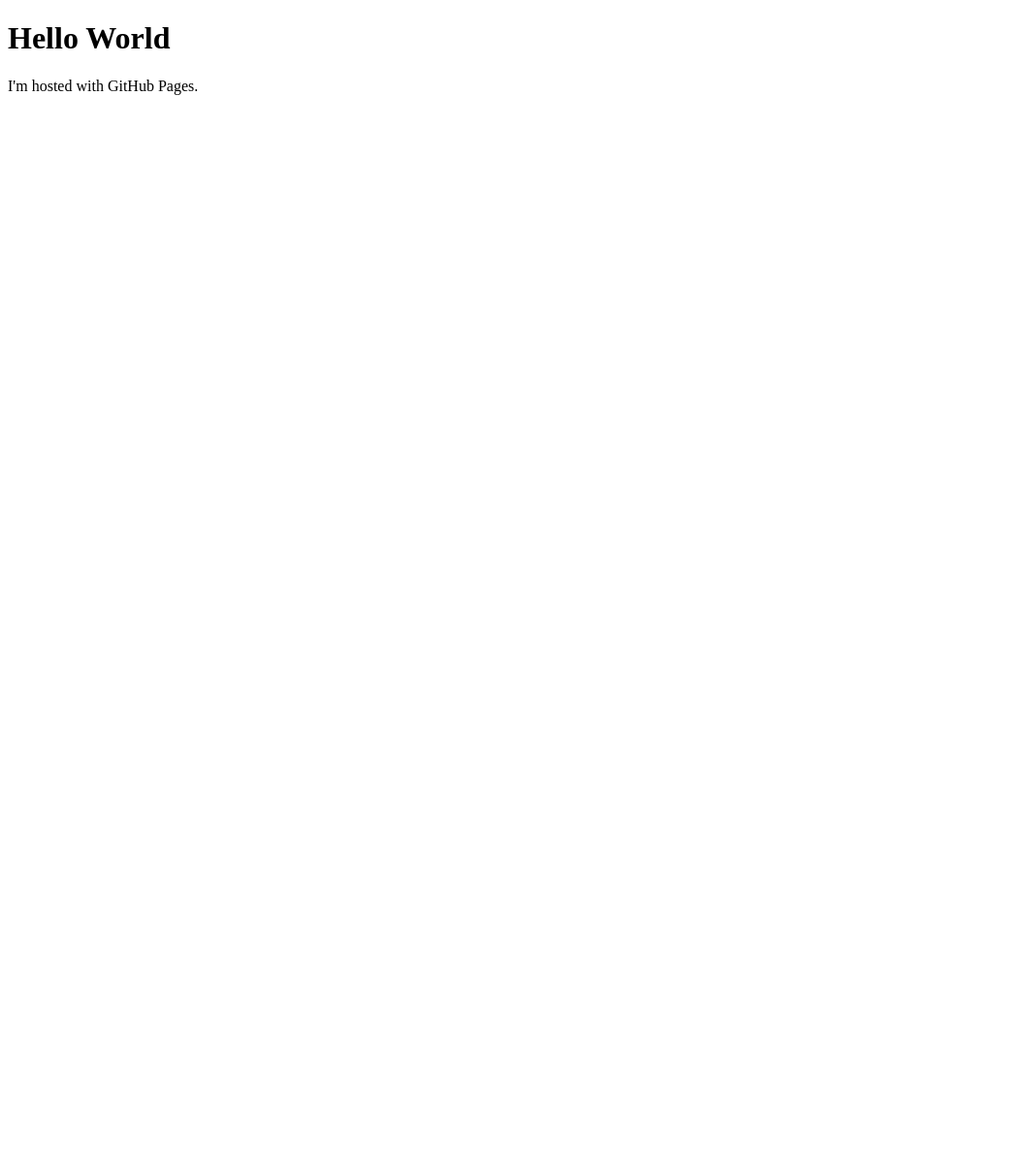
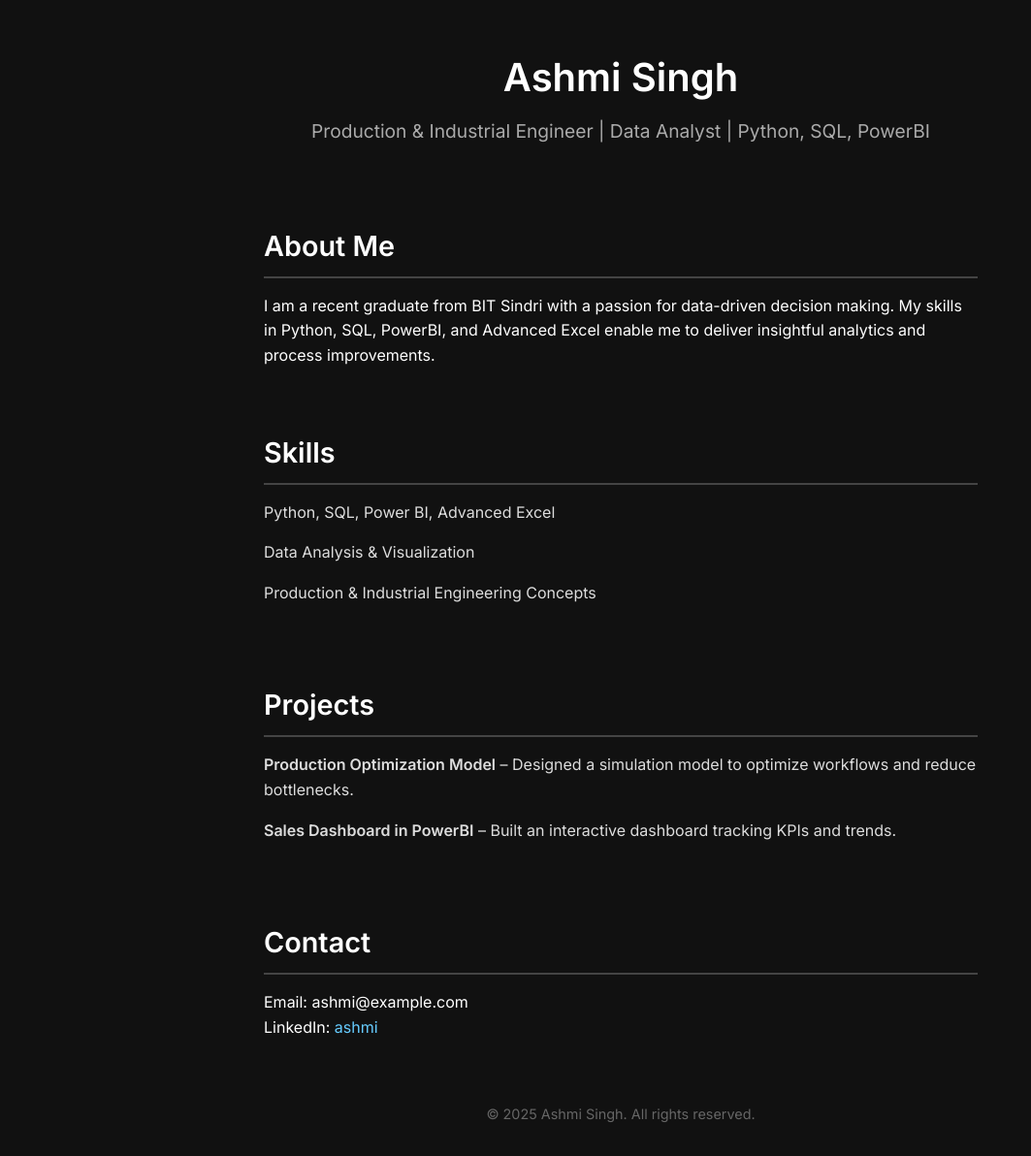
Before and after one commit to ashmisingh/ashmisingh.github.io, a plain HTML site: page index.html in a window 1280 px wide. Shown: the whole page at 97% size, without its empty margins (0-1063 px from the left). Before the commit the page ends 800 px from the top, so only its background shows below. Drawn offline with Linux system fonts and the light colour scheme.

Commit message:
index.html

```diff
--- a/index.html
+++ b/index.html
@@ -1,7 +1,117 @@
 <!DOCTYPE html>
-<html>
+<html lang="en">
+
+<head>
+  <meta charset="UTF-8">
+  <meta name="viewport" content="width=device-width, initial-scale=1.0">
+  <title>Ashmi Singh</title>
+  <link rel="stylesheet" href="https://fonts.googleapis.com/css2?family=Inter:wght@400;600&display=swap">
+  <style>
+    * {
+      margin: 0;
+      padding: 0;
+      box-sizing: border-box;
+      font-family: 'Inter', sans-serif;
+    }
+
+    body {
+      background-color: #111;
+      color: #fff;
+      line-height: 1.6;
+    }
+
+    header {
+      padding: 3rem 2rem;
+      text-align: center;
+    }
+
+    header h1 {
+      font-size: 2.5rem;
+      font-weight: 600;
+    }
+
+    header p {
+      font-size: 1.2rem;
+      color: #aaa;
+      margin-top: 0.5rem;
+    }
+
+    .section {
+      padding: 2rem;
+      max-width: 800px;
+      margin: 0 auto;
+    }
+
+    .section h2 {
+      font-size: 1.8rem;
+      margin-bottom: 1rem;
+      border-bottom: 2px solid #444;
+      padding-bottom: 0.5rem;
+    }
+
+    .section ul {
+      list-style: none;
+    }
+
+    .section ul li {
+      margin-bottom: 1rem;
+      color: #ddd;
+    }
+
+    footer {
+      text-align: center;
+      padding: 2rem;
+      font-size: 0.9rem;
+      color: #666;
+    }
+
+    a {
+      color: #66ccff;
+      text-decoration: none;
+    }
+
+    a:hover {
+      text-decoration: underline;
+    }
+  </style>
+</head>
+
 <body>
-<h1>Hello World</h1>
-<p>I'm hosted with GitHub Pages.</p>
+  <header>
+    <h1>Ashmi Singh</h1>
+    <p>Production & Industrial Engineer | Data Analyst | Python, SQL, PowerBI</p>
+  </header>
+
+  <section class="section">
+    <h2>About Me</h2>
+    <p>I am a recent graduate from BIT Sindri with a passion for data-driven decision making. My skills in Python, SQL, PowerBI, and Advanced Excel enable me to deliver insightful analytics and process improvements.</p>
+  </section>
+
+  <section class="section">
+    <h2>Skills</h2>
+    <ul>
+      <li>Python, SQL, Power BI, Advanced Excel</li>
+      <li>Data Analysis & Visualization</li>
+      <li>Production & Industrial Engineering Concepts</li>
+    </ul>
+  </section>
+
+  <section class="section">
+    <h2>Projects</h2>
+    <ul>
+      <li><strong>Production Optimization Model</strong> – Designed a simulation model to optimize workflows and reduce bottlenecks.</li>
+      <li><strong>Sales Dashboard in PowerBI</strong> – Built an interactive dashboard tracking KPIs and trends.</li>
+    </ul>
+  </section>
+
+  <section class="section">
+    <h2>Contact</h2>
+    <p>Email: ashmi@example.com<br>LinkedIn: <a href="https://www.linkedin.com/in/ashmi">ashmi</a></p>
+  </section>
+
+  <footer>
+    &copy; 2025 Ashmi Singh. All rights reserved.
+  </footer>
 </body>
+
 </html>
```
